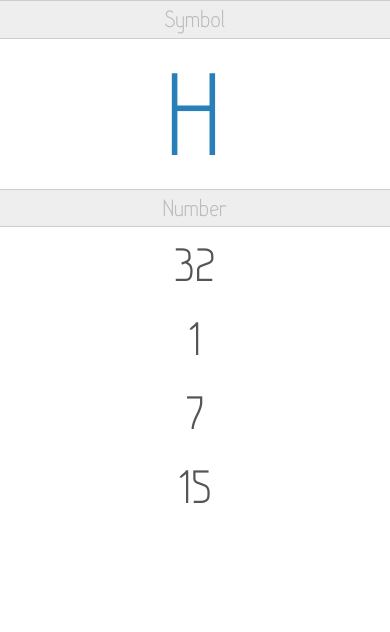
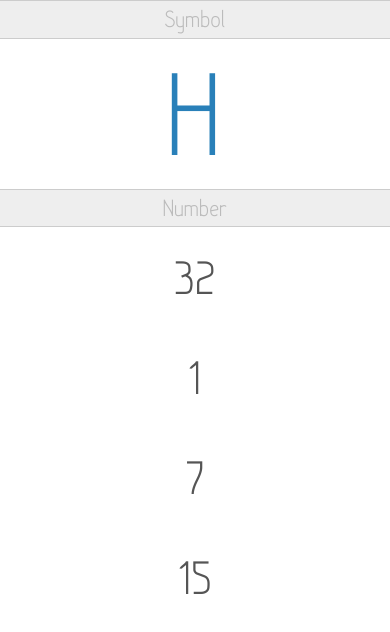
Before and after one commit to andrewmthomas87/Elements, a plain HTML site: page index.html in a window 390 px wide. Drawn offline with Linux system fonts and the light colour scheme; some packages are replaced by stand-ins of ours.

Commit message:
Larger h2 margin

```diff
--- a/style.css
+++ b/style.css
@@ -42,7 +42,7 @@ h1 {
 h2 {
 	color: #555;
 	width: 100%;
-	padding: 0.125em 0;
+	padding: 0.375em 0;
 	margin: 0;
 	background-color: #fff;
 	font-size: 2em;
```
